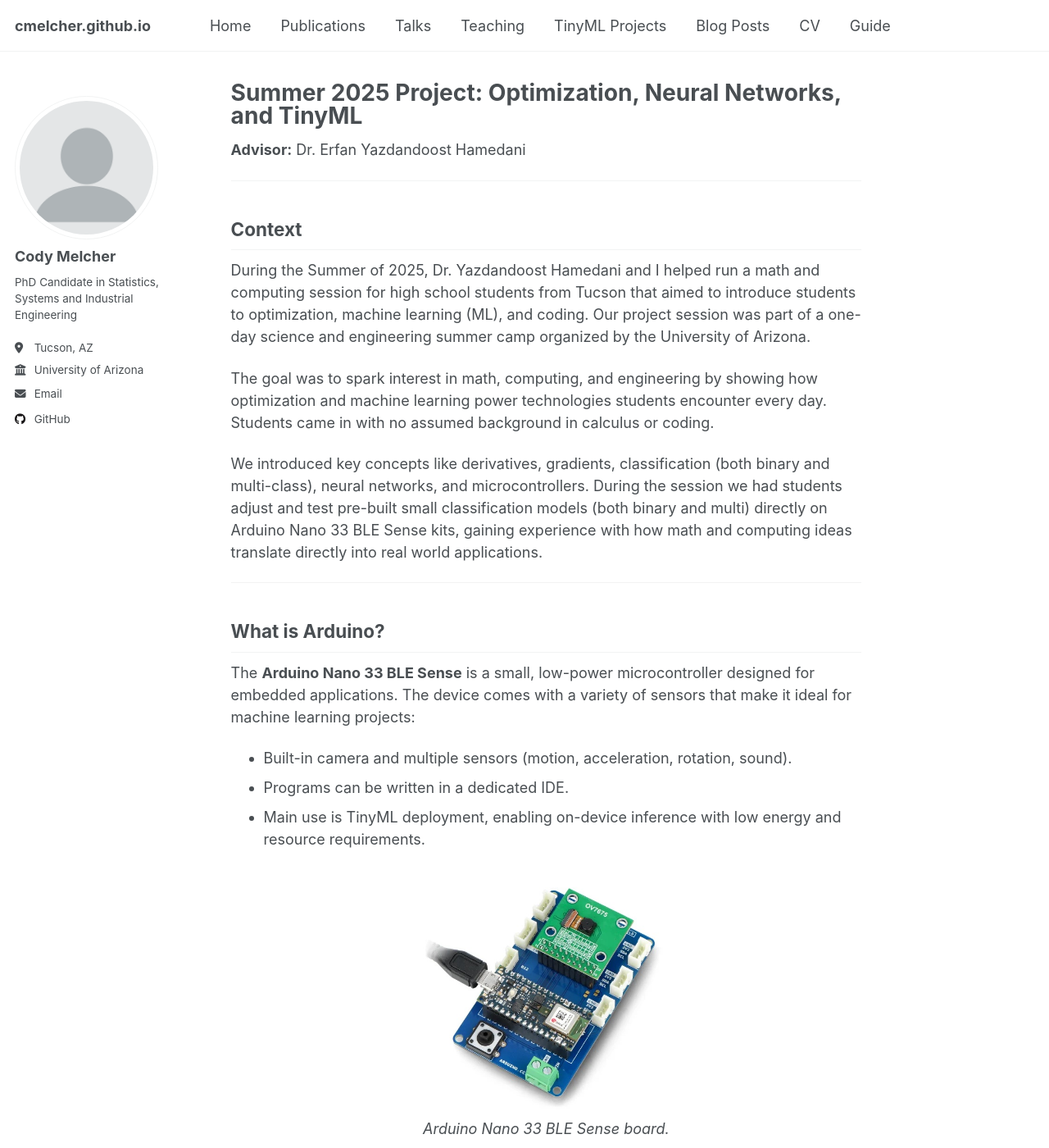
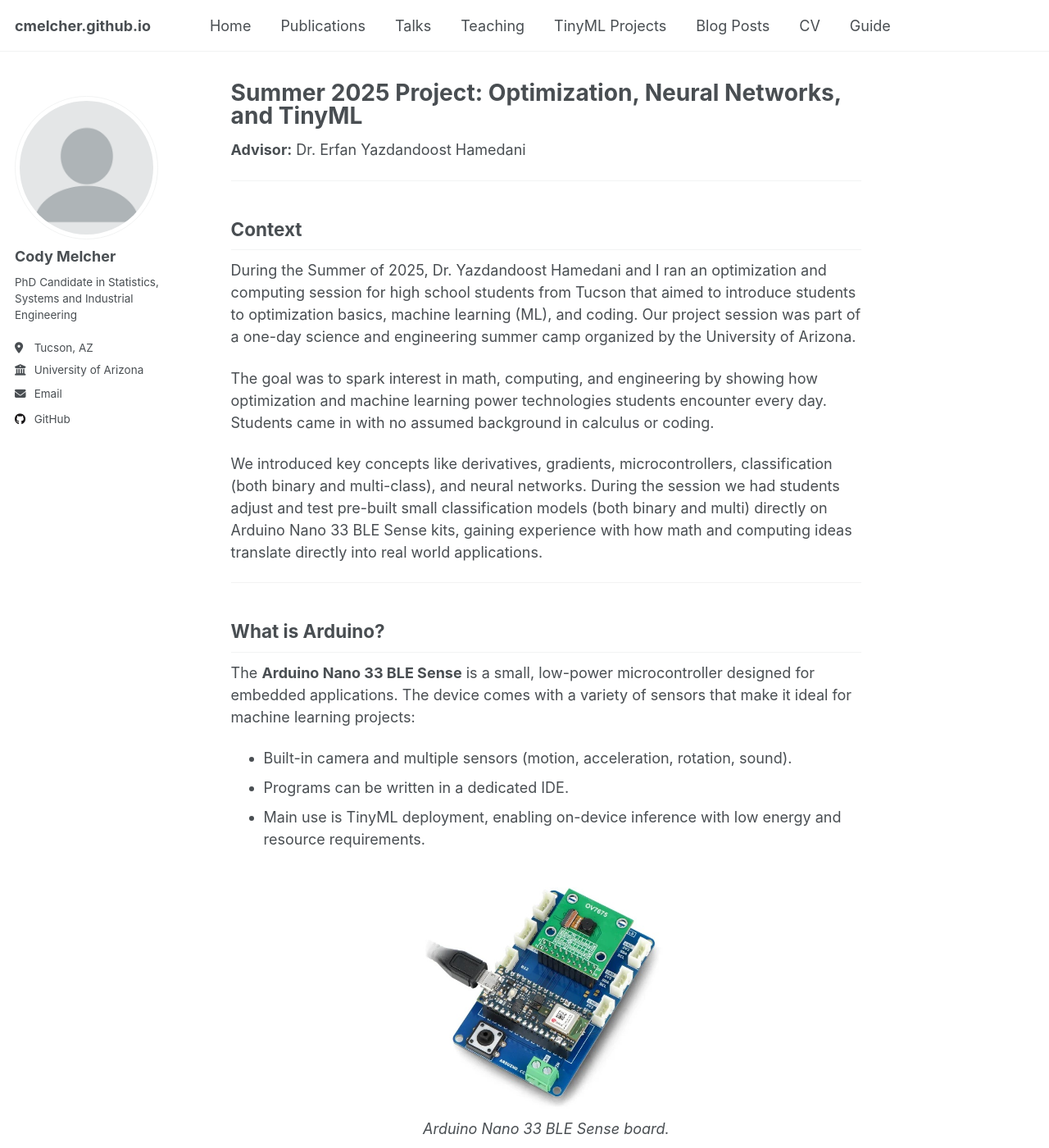
Before and after one commit to cmelcher/cmelcher.github.io, a Jekyll site: the page built from tinyml/summer2025.md, in a window 1280 px wide and 1400 px high. Shown: the whole window at 82% size. Built offline with Jekyll 4.4.1, drawn with Linux system fonts in a browser that asks for light colours; a script that is not in the unit is left out; some of the changed text lies outside the part shown.

Commit message:
Update summer2025.md

```diff
--- a/tinyml/summer2025.md
+++ b/tinyml/summer2025.md
@@ -10,11 +10,11 @@
 
 ## Context
 
-During the Summer of 2025, Dr. Yazdandoost Hamedani and I helped run a math and computing session for high school students from Tucson that aimed to introduce students to optimization, machine learning (ML), and coding. Our project session was part of a one-day science and engineering summer camp organized by the University of Arizona.
+During the Summer of 2025, Dr. Yazdandoost Hamedani and I ran an optimization and computing session for high school students from Tucson that aimed to introduce students to optimization basics, machine learning (ML), and coding. Our project session was part of a one-day science and engineering summer camp organized by the University of Arizona.
 
 The goal was to spark interest in math, computing, and engineering by showing how optimization and machine learning power technologies students encounter every day. Students came in with no assumed background in calculus or coding.
 
-We introduced key concepts like derivatives, gradients, classification (both binary and multi-class), neural networks, and microcontrollers. During the session we had students adjust and test pre-built small classification models (both binary and multi) directly on Arduino Nano 33 BLE Sense kits, gaining experience with how math and computing ideas translate directly into real world applications.
+We introduced key concepts like derivatives, gradients, microcontrollers, classification (both binary and multi-class), and neural networks. During the session we had students adjust and test pre-built small classification models (both binary and multi) directly on Arduino Nano 33 BLE Sense kits, gaining experience with how math and computing ideas translate directly into real world applications.
 
 
 ---
@@ -69,7 +69,7 @@
 
 ### Step 3: Train the Model
 Students then ran `training_binary.py` to train a binary classifier.
-They experimented with the **learning rate**, observing how step size affects optimization and convergence.
+We had the students experiment with changing the learning rate of the gradient descent method, observing how this choice affects optimization and convergence of the algorithm.
 
 <p align="center">
   <img src="/assets/tinyml/summer2025/training_binary.png" alt="Training script" style="width:40%;"><br><em>Training script for binary classification.</em>
```
Also changed, not shown: other parts of tinyml/summer2025.md (+1 -1 lines).
